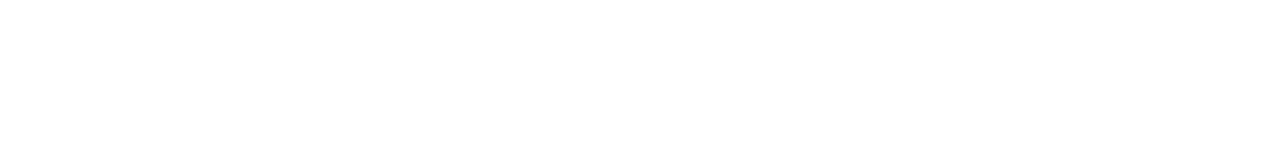
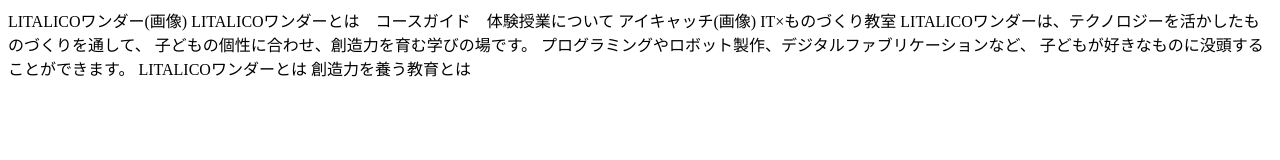
Before and after one commit to kanpy/kanpy.github.io, a plain HTML site: page ex/index.html in a window 1280 px wide. Drawn offline with Linux system fonts and the light colour scheme.

Commit message:
06HTML入門 課題4

```diff
--- a/ex/index.html
+++ b/ex/index.html
@@ -1,9 +1,32 @@
-<!DOCTYPE html> <!--htmlの言語で書く宣言-->
-<html>  <!--コードがhtmlで書かれていることを示す-->
-    <head>  <!--ブラウザに表示されない領域-->
+<!DOCTYPE html>
+<!--htmlの言語で書く宣言-->
+<html>
+<!--コードがhtmlで書かれていることを示す-->
 
-    </head>
-    <body>  <!--ブラウザに表示される領域-->
+<head>
+    <!--ブラウザに表示されない領域-->
 
-    </body>
+</head>
+
+<body>
+    <!--ブラウザに表示される領域-->
+    <!-- ロゴ -->
+    LITALICOワンダー(画像)
+
+    <!-- ナビゲーション -->
+    LITALICOワンダーとは　コースガイド　体験授業について
+
+    <!-- アイキャッチ　-->
+    アイキャッチ(画像)
+
+    <!-- 見出し -->
+    IT×ものづくり教室
+
+    <!-- パラグラフ -->
+    LITALICOワンダーは、テクノロジーを活かしたものづくりを通して、 子どもの個性に合わせ、創造力を育む学びの場です。 プログラミングやロボット製作、デジタルファブリケーションなど、 子どもが好きなものに没頭することができます。
+
+    <!-- メニューボタン -->
+    LITALICOワンダーとは 創造力を養う教育とは
+</body>
+
 </html>
```
Also changed, not shown: ex/img/course_section_img_01.jpg (added), ex/img/course_section_img_02.jpg (added), ex/img/course_section_img_03.jpg (added), ex/img/course_section_img_04.jpg (added), ex/img/course_section_img_05.jpg (added), ex/img/eyecatch.png (added), ex/img/footer_sns_ico_facebook.png (added), ex/img/footer_sns_ico_instagram.png (added), ex/img/footer_sns_ico_twitter.png (added), ex/img/trial_img.jpg (added), ex/img/ワンダーlogo.png (added), 3 other files.
